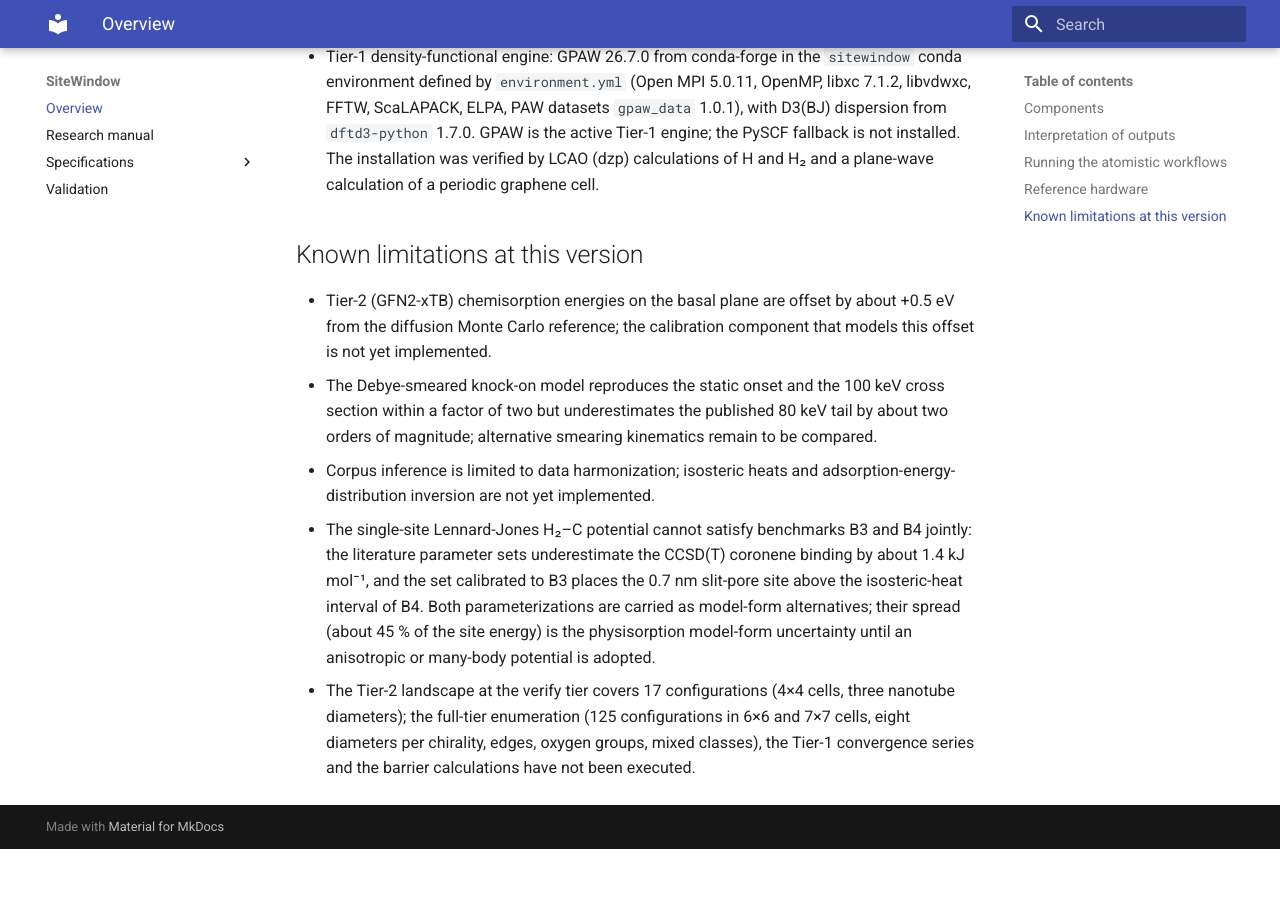
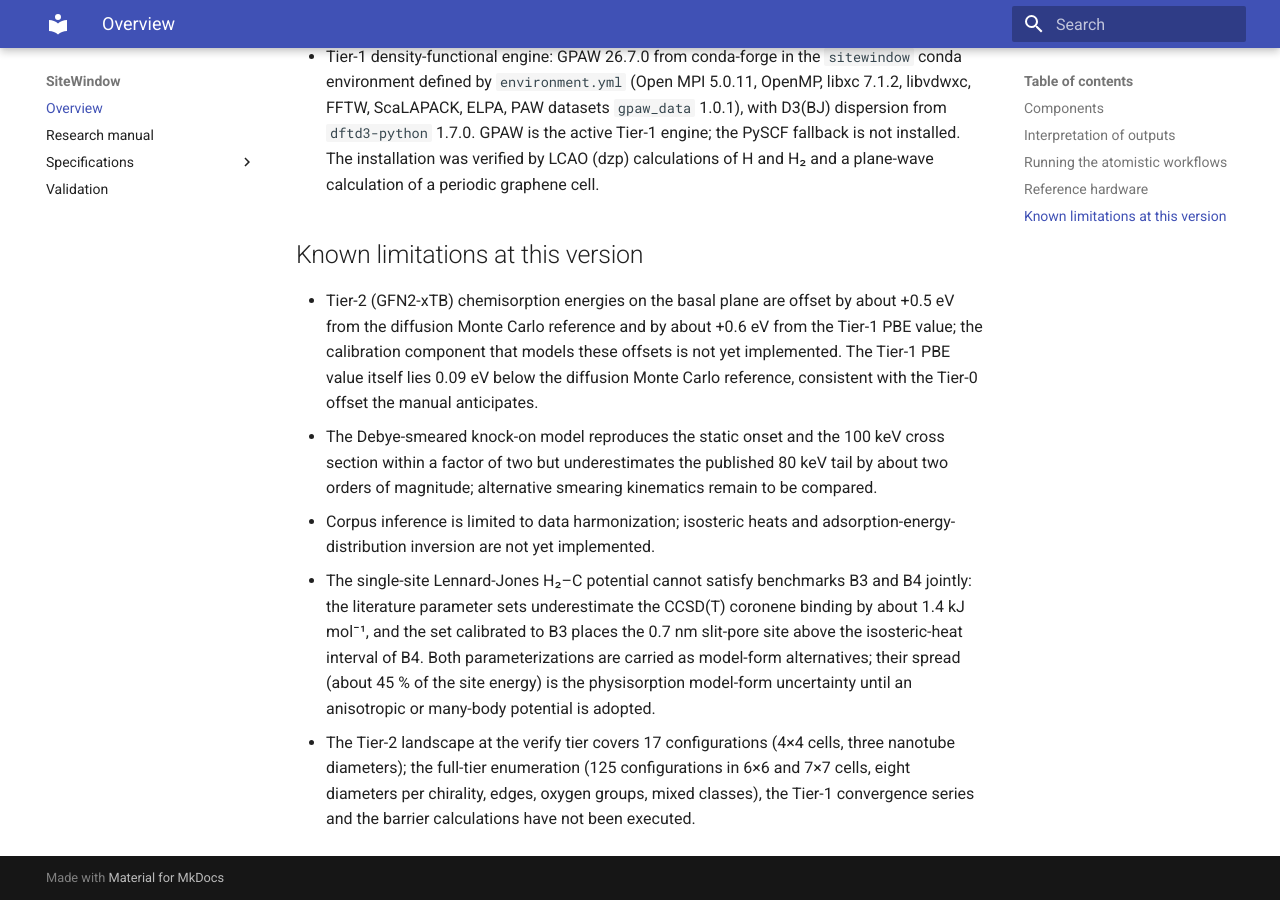
Before and after one commit to AvinGupta-ship-it/sitewindow, an MkDocs documentation site: the page built from docs/index.md, in a window 1280 px wide and 900 px high, scrolled down 2344 px. Built offline with MkDocs 1.6.1 and Material for MkDocs 9.7.7, drawn with Linux system fonts in a browser that asks for light colours; before the commit the page ends 3193 px from its top, so only the background shows below that.

Commit message:
Execute the full-protocol Tier-1 basal-monomer anchor; benchmark B1 met
The 5x5 anchor at the Tier-1 protocol (PBE-D3(BJ), 500 eV plane waves,
4x4x1 k-mesh, 15 A vacuum, spin-polarized, LCAO-relaxed to 0.02 eV/A)
gives a PBE binding energy of -0.781 eV for H on graphene relative to the
free atom, 0.040 eV from the plane-wave PBE value of benchmark B1 and
within the registry threshold of 0.10 eV; the D3 contribution is
-0.039 eV and the PBE value lies 0.09 eV below the diffusion Monte Carlo
reference. The validation report and docs/validation.md carry the pass,
the README and limitations record the Tier-1 and Tier-2 offsets, and the
GPAW log file names now carry the cell size and cutoff so that runs at
different settings keep separate logs.

```diff
--- a/docs/index.md
+++ b/docs/index.md
@@ -58,7 +58,7 @@ The reference workstation for this program is one Apple Silicon machine:
 
 ## Known limitations at this version
 
-- Tier-2 (GFN2-xTB) chemisorption energies on the basal plane are offset by about +0.5 eV from the diffusion Monte Carlo reference; the calibration component that models this offset is not yet implemented.
+- Tier-2 (GFN2-xTB) chemisorption energies on the basal plane are offset by about +0.5 eV from the diffusion Monte Carlo reference and by about +0.6 eV from the Tier-1 PBE value; the calibration component that models these offsets is not yet implemented. The Tier-1 PBE value itself lies 0.09 eV below the diffusion Monte Carlo reference, consistent with the Tier-0 offset the manual anticipates.
 - The Debye-smeared knock-on model reproduces the static onset and the 100 keV cross section within a factor of two but underestimates the published 80 keV tail by about two orders of magnitude; alternative smearing kinematics remain to be compared.
 - Corpus inference is limited to data harmonization; isosteric heats and adsorption-energy-distribution inversion are not yet implemented.
 - The single-site Lennard-Jones H₂–C potential cannot satisfy benchmarks B3 and B4 jointly: the literature parameter sets underestimate the CCSD(T) coronene binding by about 1.4 kJ mol⁻¹, and the set calibrated to B3 places the 0.7 nm slit-pore site above the isosteric-heat interval of B4. Both parameterizations are carried as model-form alternatives; their spread (about 45 % of the site energy) is the physisorption model-form uncertainty until an anisotropic or many-body potential is adopted.
```
Also changed, not shown: CHANGELOG.md (+2 -1 lines), README.md (+1 -1 lines), docs/validation.md (+1 -1 lines), 3 other files.
